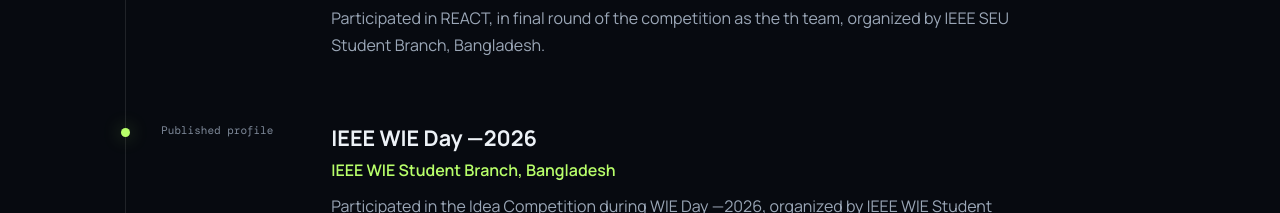
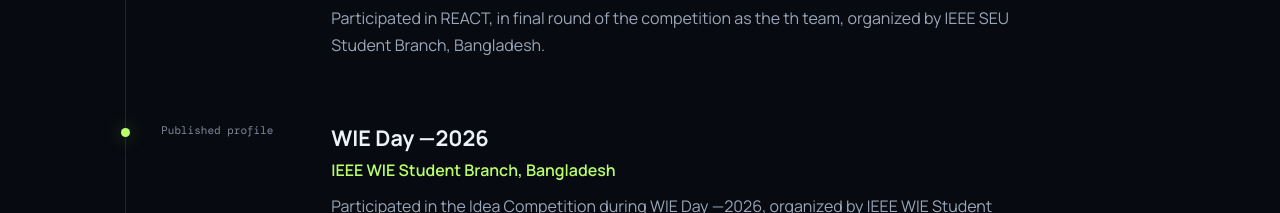
Before and after one commit to swakhar2003-byte/Sawkhar-s-Portfolio, a React (Vite) app: page / in a window 1280 px wide. Shown: the part 4940-5153 px from the top of the page. Built offline with nearby package versions, Linux system fonts and the light colour scheme.

Commit message:
Update portfolio

```diff
--- a/src/data/portfolioData.js
+++ b/src/data/portfolioData.js
@@ -15,7 +15,7 @@ const portfolioData = {
     email: "swakhar2003@gmail.com",
     phone: "+880 1964-617478",
     location: "Dhaka, Bangladesh",
-    cv: "/files/Swakhar-Biswas-CV.pdf"
+    cv: "c:\\Users\\User\\Downloads\\Professional CV Resume (1) - SWAKHAR BISWAS 0242320005131250.pdf"
   },
   socials: {
     github: "[Add GitHub URL]",
@@ -102,7 +102,7 @@ const portfolioData = {
     },
     {
       category: "Participation",
-      title: "IEEE WIE Day —2026",
+      title: "WIE Day —2026",
       organization: "IEEE WIE Student Branch, Bangladesh",
       period: "Published profile",
       details: "Participated in the Idea Competition during WIE Day —2026, organized by IEEE WIE Student Branch, Bangladesh."
```
